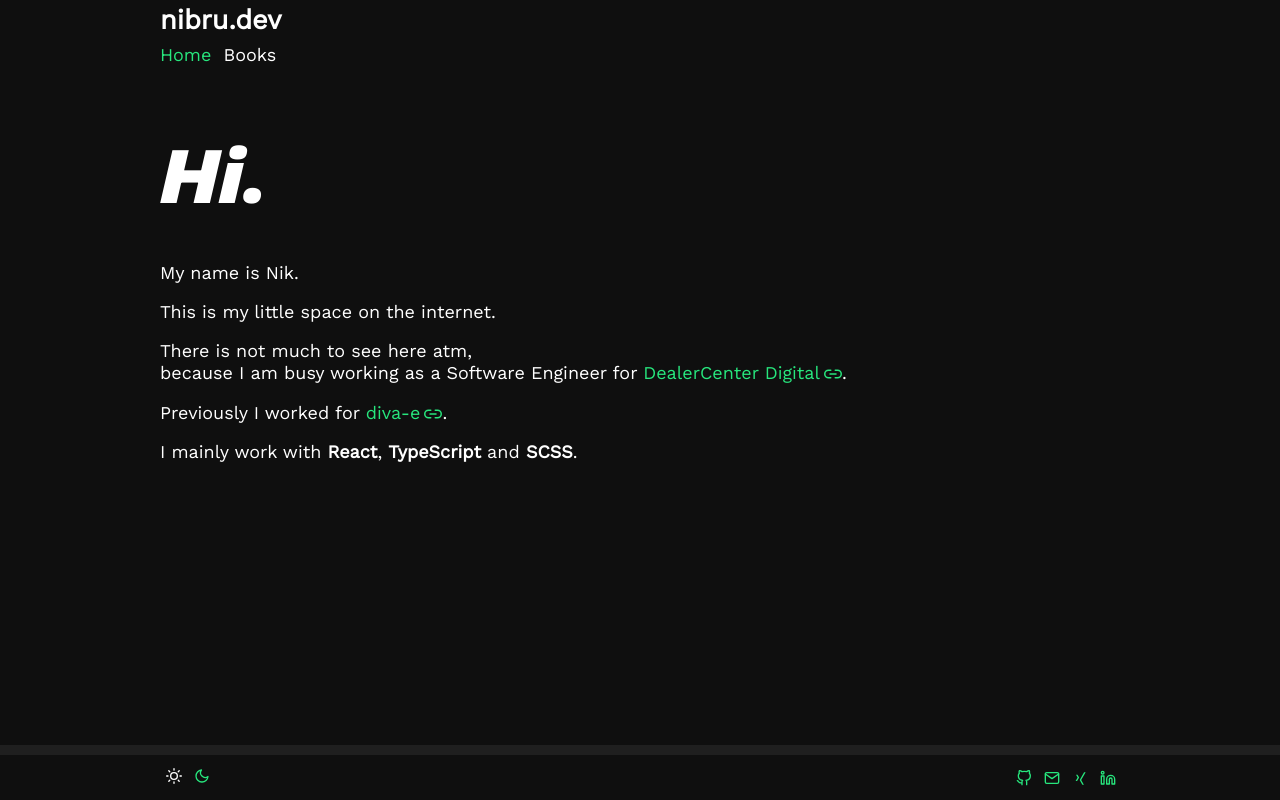
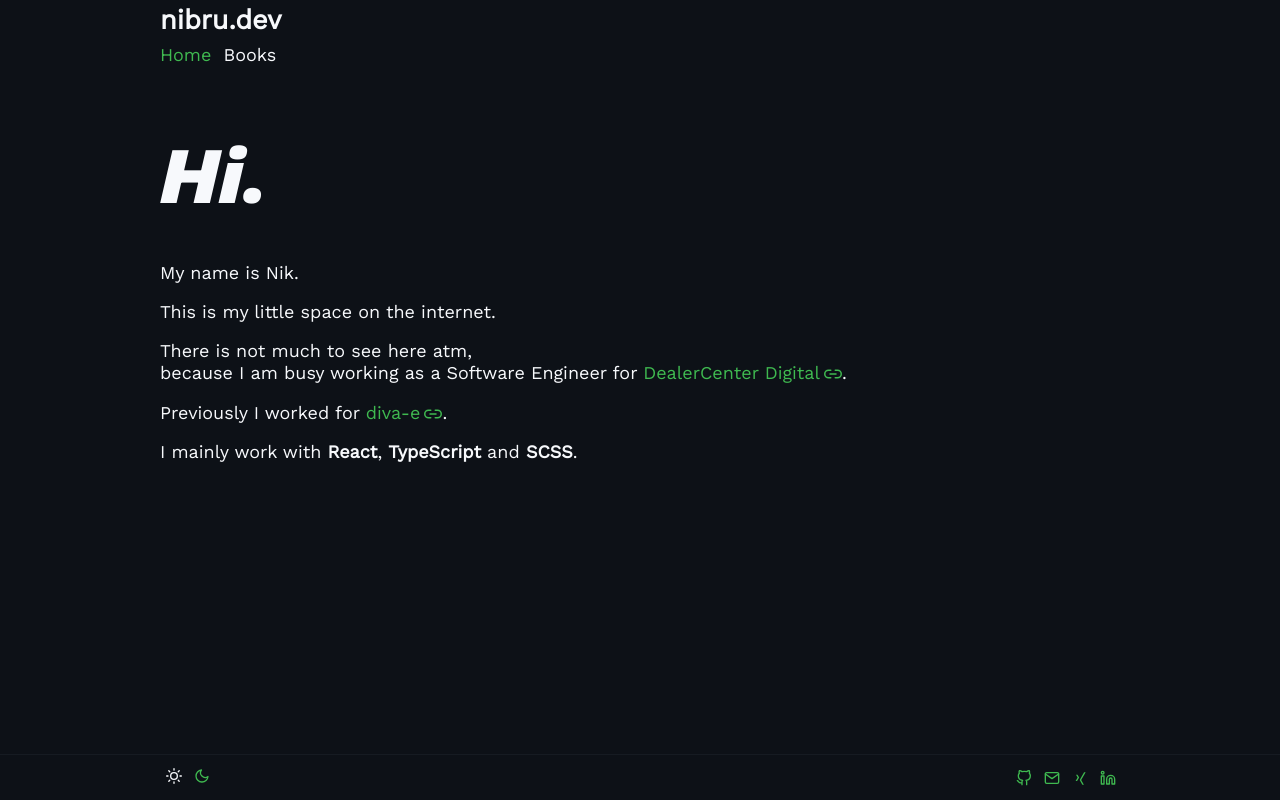
Before and after one commit to nikbrunner/nibru.dev, a Next.js app: page / in a window 1280 px wide. Built offline with nearby package versions, Linux system fonts and the light colour scheme.

Commit message:
Introduced some colors

```diff
--- a/components/layout/Footer.tsx
+++ b/components/layout/Footer.tsx
@@ -19,7 +19,7 @@ const SFooter = styled.footer`
   ${margin.top["xxl"]};
 
   ${({ theme }) => bg.color.primary(theme)};
-  border-top: 10px solid ${({ theme }) => theme.bg.secondary};
+  border-top: 1px solid ${({ theme }) => theme.bg.secondary};
 
   .inner-wrapper {
     ${padding.y.m};
--- a/theme/mixins/colors.ts
+++ b/theme/mixins/colors.ts
@@ -1,39 +1,125 @@
+interface ColorPalette {
+  0: string;
+  1: string;
+  2: string;
+  3: string;
+  4: string;
+  5: string;
+  6: string;
+  7: string;
+  8: string;
+  9: string;
+}
 interface Colors {
   black: string;
-  gray: string;
-  green: string;
-  yellow: string;
-  orange: string;
-  turquoise: string;
-  red: string;
-  blue: string;
-  pink: string;
-  offWhite: string;
   white: string;
+  gray: ColorPalette;
+  blue: ColorPalette;
+  green: ColorPalette;
+  yellow: ColorPalette;
+  orange: ColorPalette;
+  red: ColorPalette;
+  purple: ColorPalette;
+  pink: ColorPalette;
 }
 
-const black: string = "#0d1117";
-const gray: string = "#2b303a";
-const green: string = "#2f8d47";
-const yellow: string = "#ffc61b";
-const orange: string = "#f39d12";
-const turquoise: string = "#0bc294";
-const red: string = "#ff1900";
-const blue: string = "#294be6";
-const pink: string = "#d6c3c9";
-const offWhite: string = "#eee5e9";
-const white: string = "#f6f8f9";
-
 export const colors: Colors = {
-  black,
-  gray,
-  green,
-  yellow,
-  orange,
-  turquoise,
-  red,
-  blue,
-  pink,
-  offWhite,
-  white
+  black: "#010409",
+  white: "#f7f9fc",
+  gray: {
+    0: "#e1e7ee",
+    1: "#c9d1d9",
+    2: "#b1bac4",
+    3: "#8b949e",
+    4: "#6e7681",
+    5: "#484f58",
+    6: "#30363d",
+    7: "#21262d",
+    8: "#161b22",
+    9: "#0d1117"
+  },
+  blue: {
+    0: "#cae8ff",
+    1: "#a5d6ff",
+    2: "#79c0ff",
+    3: "#58a6ff",
+    4: "#388bfd",
+    5: "#1f6feb",
+    6: "#1158c7",
+    7: "#0d419d",
+    8: "#0c2d6b",
+    9: "#051d4d"
+  },
+  green: {
+    0: "#aff5b4",
+    1: "#7ee787",
+    2: "#56d364",
+    3: "#3fb950",
+    4: "#2ea043",
+    5: "#238636",
+    6: "#196c2e",
+    7: "#0f5323",
+    8: "#033a16",
+    9: "#04260f"
+  },
+  yellow: {
+    0: "#fff8d0",
+    1: "#ffec8b",
+    2: "#ffd966",
+    3: "#ffc53d",
+    4: "#ffb01b",
+    5: "#ff9a00",
+    6: "#ff7a00",
+    7: "#ff5a00",
+    8: "#ff3a00",
+    9: "#ff1a00"
+  },
+  orange: {
+    0: "#ffd8b2",
+    1: "#ffc085",
+    2: "#ffa959",
+    3: "#ff913c",
+    4: "#ff7a1f",
+    5: "#ff6200",
+    6: "#ff4a00",
+    7: "#ff3200",
+    8: "#ff1a00",
+    9: "#ff0000"
+  },
+  red: {
+    0: "#ffc0c0",
+    1: "#ffa0a0",
+    2: "#ff8080",
+    3: "#ff6060",
+    4: "#ff4040",
+    5: "#ff2020",
+    6: "#ff0000",
+    7: "#e60000",
+    8: "#cc0000",
+    9: "#b20000"
+  },
+  purple: {
+    0: "#eddeff",
+    1: "#e2c5ff",
+    2: "#d2a8ff",
+    3: "#bc8cff",
+    4: "#a371f7",
+    5: "#8957e5",
+    6: "#6e40c9",
+    7: "#553098",
+    8: "#3c1e70",
+    9: "#271052"
+  },
+  pink: {
+    0: "#ffdaec",
+    1: "#ffbedd",
+    2: "#ff9bce",
+    3: "#f778ba",
+    4: "#db61a2",
+    5: "#bf4b8a",
+    6: "#9e3670",
+    7: "#7d2457",
+    8: "#5e103e",
+    9: "#42062a"
+  }
 };
--- a/theme/theme.ts
+++ b/theme/theme.ts
@@ -1,33 +1,33 @@
 import { Theme } from "@emotion/react";
+import { colors } from "./mixins/colors";
 
-// TODO Update colors to use GitHub's colors
 export const lightTheme: Theme = {
   fg: {
-    primary: "#0f0f0f",
-    secondary: "#1f1f1f",
-    ternary: "#353535",
-    accent: "#274de6"
+    primary: colors.black,
+    secondary: colors.gray[9],
+    ternary: colors.gray[8],
+    accent: colors.blue[5],
   },
   bg: {
-    primary: "#ffffff",
-    secondary: "#f4f4f4",
-    ternary: "#dedede",
-    accent: "#274de6"
+    primary: colors.white,
+    secondary: colors.gray[0],
+    ternary: colors.gray[1],
+    accent: colors.blue[5],
   }
 };
 
 export const darkTheme: Theme = {
   fg: {
-    primary: "#ffffff",
-    secondary: "#f4f4f4",
-    ternary: "#dedede",
-    accent: "#27e67d"
+    primary: colors.white,
+    secondary: colors.gray[0],
+    ternary: colors.gray[1],
+    accent: colors.green[3],
   },
   bg: {
-    primary: "#0f0f0f",
-    secondary: "#1f1f1f",
-    ternary: "#3a3a3a",
-    accent: "#27e67d"
+    primary: colors.gray[9],
+    secondary: colors.gray[8],
+    ternary: colors.gray[7],
+    accent: colors.green[3],
   }
 };
 
```
Also changed, not shown: components/books/BookDetailTitle.tsx (+10 -0 lines), components/books/BookHighlight.tsx (+11 -3 lines).
